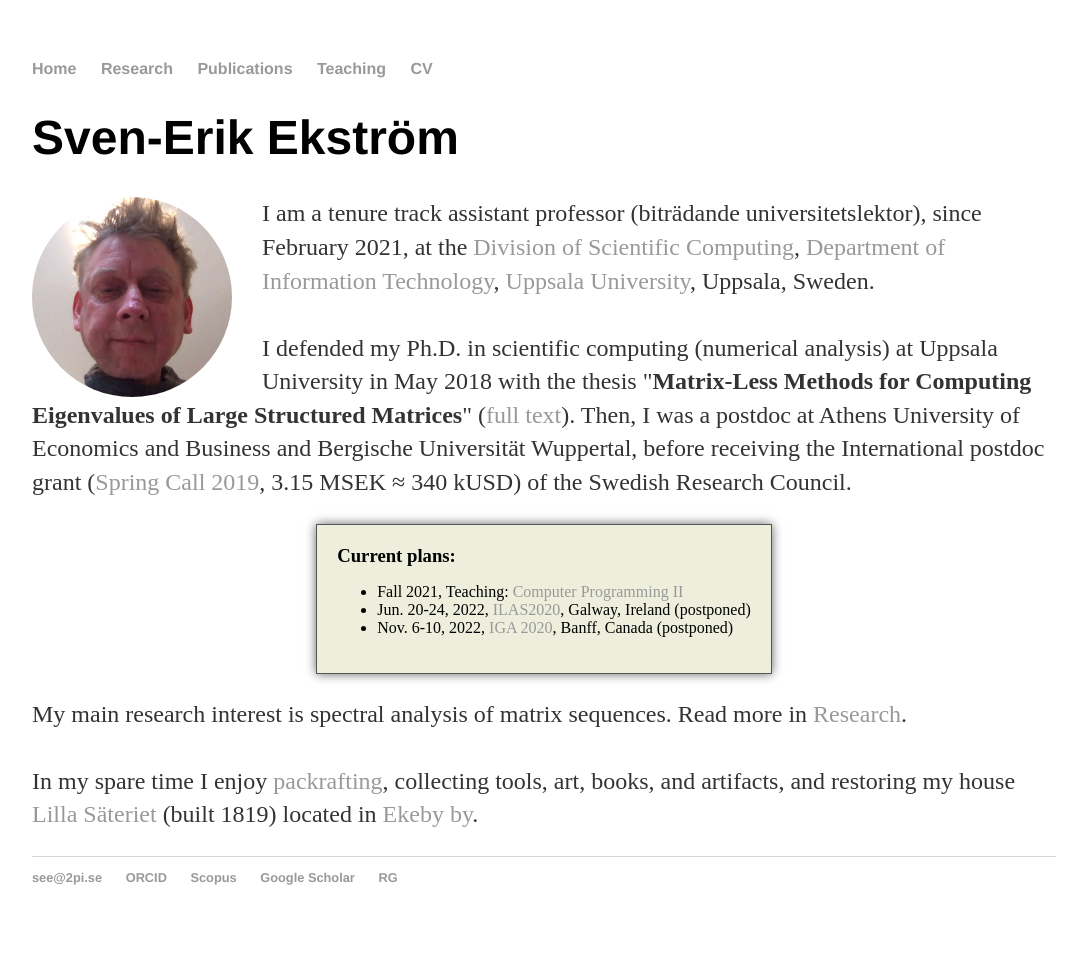
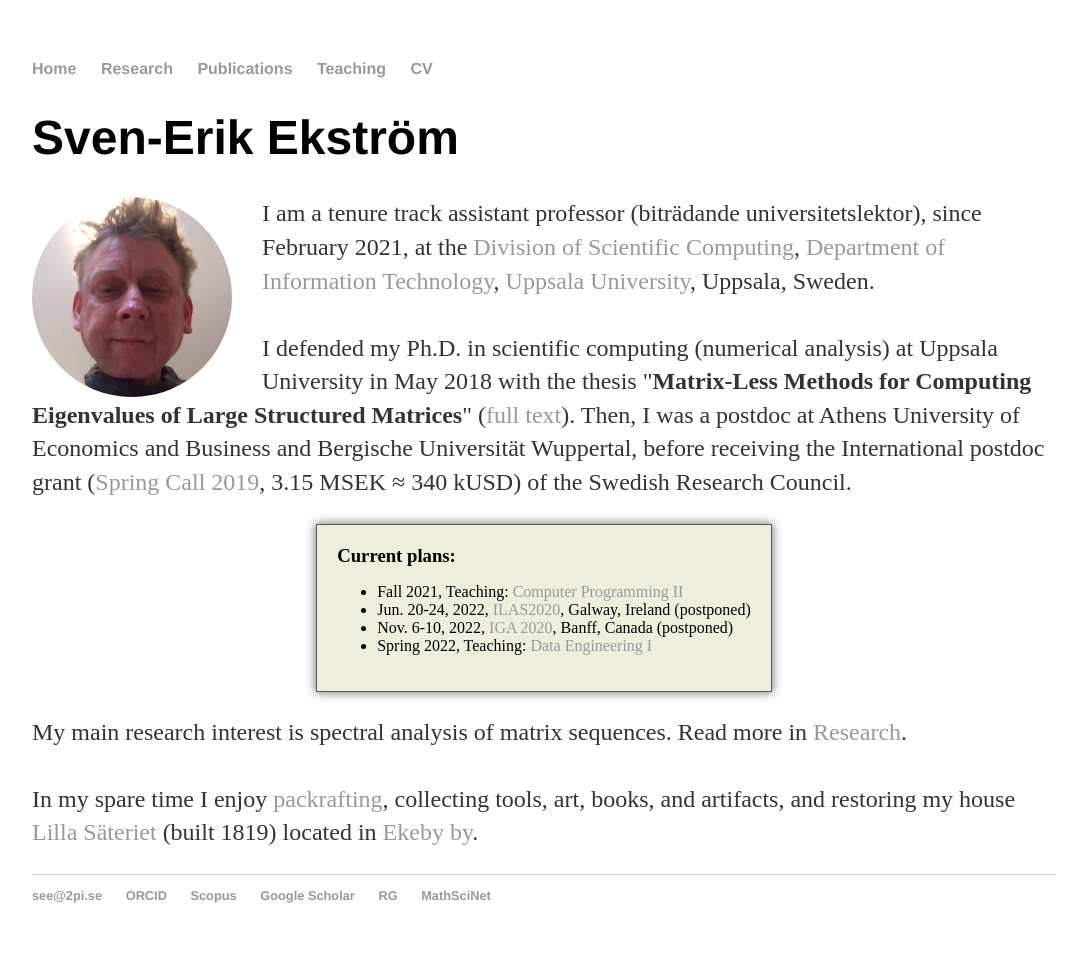
Before and after one commit to sverek/sverek.github.io, a Jekyll site: the page built from index.html, in a window 1280 px wide. Shown: the whole page, without its empty margins (96-1171 px from the left). Built offline with Jekyll 4.4.1, drawn with Linux system fonts in a browser that asks for light colours.

Commit message:
small fixes

```diff
--- a/_layouts/default.html
+++ b/_layouts/default.html
@@ -27,6 +27,7 @@
 					<li><a href="https://www.scopus.com/authid/detail.uri?authorId=26039133200">Scopus</a></li>
 					<li><a href="https://scholar.google.com/citations?user=zn3b3cwAAAAJ">Google Scholar</a></li>
 					<li><a href="https://www.researchgate.net/profile/Sven_Erik_Ekstroem">RG</a></li>
+					<li><a href="https://mathscinet.ams.org/mathscinet/search/author.html?mrauthid=869421">MathSciNet</a></li>
 					</ul>
 				</ul>
 			</footer>
--- a/index.html
+++ b/index.html
@@ -21,7 +21,7 @@ title: www.2pi.se
         <li>Jun. 20-24, 2022, <a href="http://www.ilas2020.ie">ILAS2020</a>, Galway, Ireland (postponed)</li>
 
         <li>Nov. 6-10, 2022, <a href="http://iga2020.usacm.org/">IGA 2020</a>, Banff, Canada (postponed)</li>
-
+        <li>Spring 2022, Teaching: <a href="https://www.uu.se/en/admissions/freestanding-courses/course/?kKod=1TD069&typ=1">Data Engineering I</a></li>
   </div>
 
 
```
